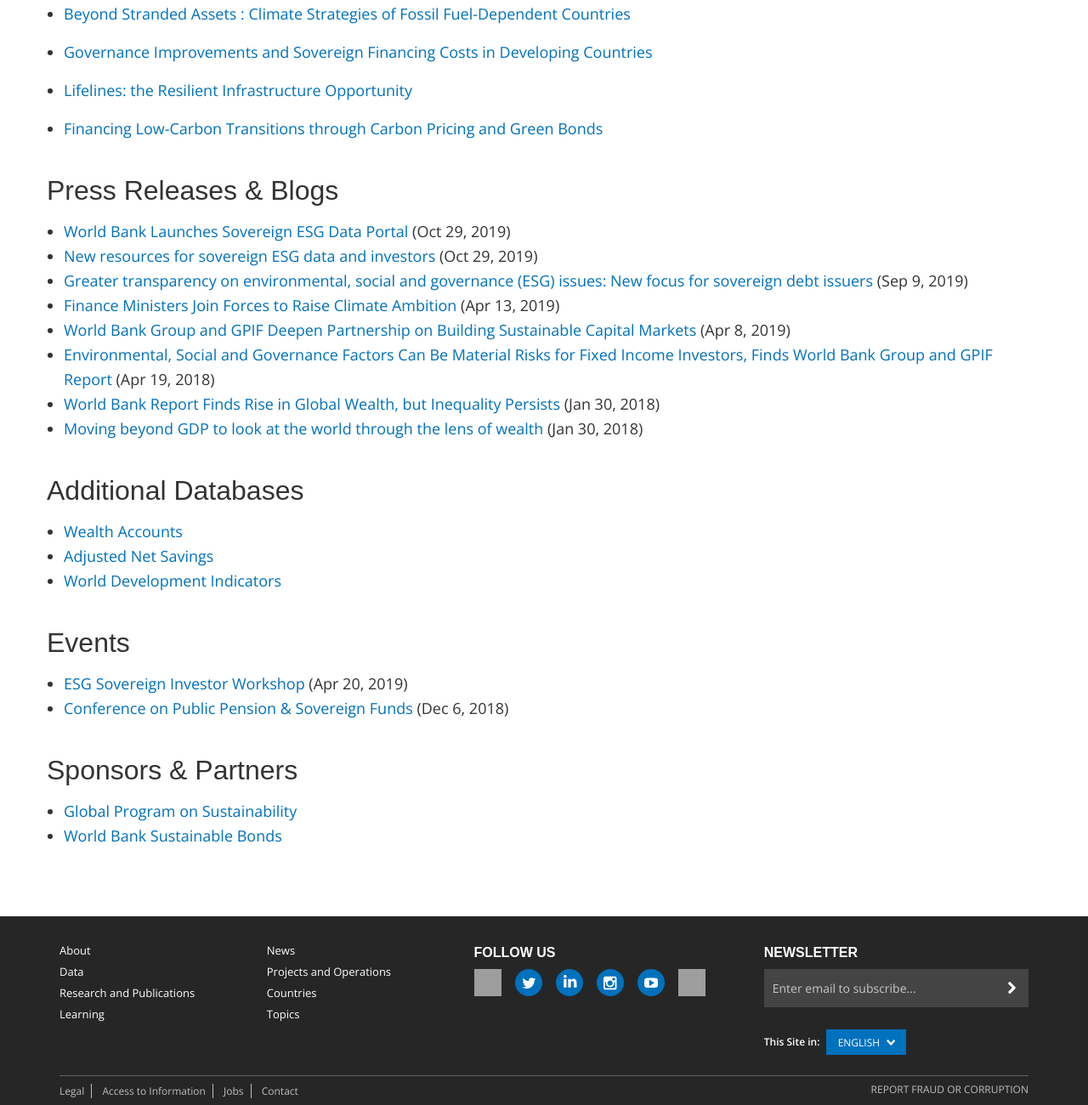
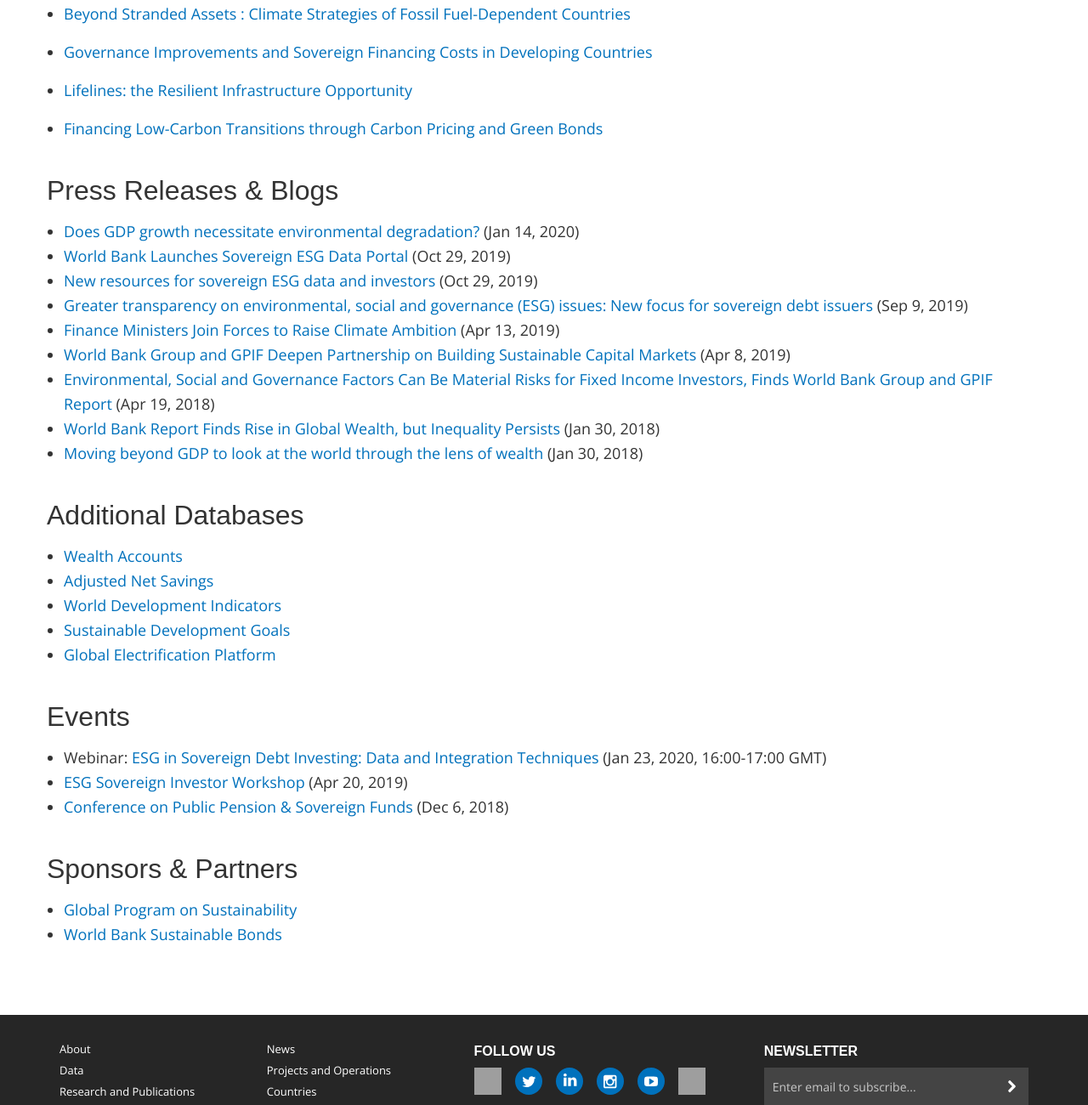
Before and after one commit to tgherzog/wbg-esg-website, a Jekyll site: the page built from research.md, in a window 1280 px wide and 1400 px high, scrolled down 925 px, cut to the strip 0-1300 px from the top of the window. Shown: the whole strip at 85% size. Built offline with Jekyll 4.4.1, drawn with Linux system fonts in a browser that asks for light colours; nearby versions of some CDN libraries; some web fonts are replaced; library files that are not in the unit come from our copies; grey boxes are pictures that could not be loaded.

Commit message:
Updates to resource links

```diff
--- a/research.md
+++ b/research.md
@@ -28,6 +28,8 @@
 
 ### Press Releases & Blogs
 
+* [Does GDP growth necessitate environmental degradation?](https://blogs.worldbank.org/opendata/does-gdp-growth-necessitate-environmental-degradation)
+  (Jan 14, 2020)
 * [World Bank Launches Sovereign ESG Data Portal](https://www.worldbank.org/en/news/press-release/2019/10/29/world-bank-launches-sovereign-esg-data-portal)
   (Oct 29, 2019)
 * [New resources for sovereign ESG data and investors](http://blogs.worldbank.org/opendata/new-resources-sovereign-esg-data-and-investors)
@@ -51,9 +53,13 @@
 * [Wealth Accounts](https://datacatalog.worldbank.org/dataset/wealth-accounting)
 * [Adjusted Net Savings](https://datacatalog.worldbank.org/dataset/adjusted-net-savings)
 * [World Development Indicators](https://datacatalog.worldbank.org/dataset/world-development-indicators)
+* [Sustainable Development Goals](http://datatopics.worldbank.org/sdgs/)
+* [Global Electrification Platform](https://electrifynow.energydata.info)
 
 ### Events
 
+* Webinar: [ESG in Sovereign Debt Investing: Data and Integration Techniques](https://www.unpri.org/events/webinar-esg-in-sovereign-debt-investing-data-and-integration-techniques/5181.article)
+  (Jan 23, 2020, 16:00-17:00 GMT)
 * [ESG Sovereign Investor Workshop](http://www.worldbank.org/en/events/2019/04/10/esg-sovereign-investor-workshop)
   (Apr 20, 2019)
 * [Conference on Public Pension & Sovereign Funds](https://www8.gsb.columbia.edu/cjeb/sites/cjeb/files/CJEB-Report_Conference-Pension-Sovereign-Funds_2.08.19%20with%20pictures.pdf)
```
Also changed, not shown: resources.md (+2 -0 lines).
